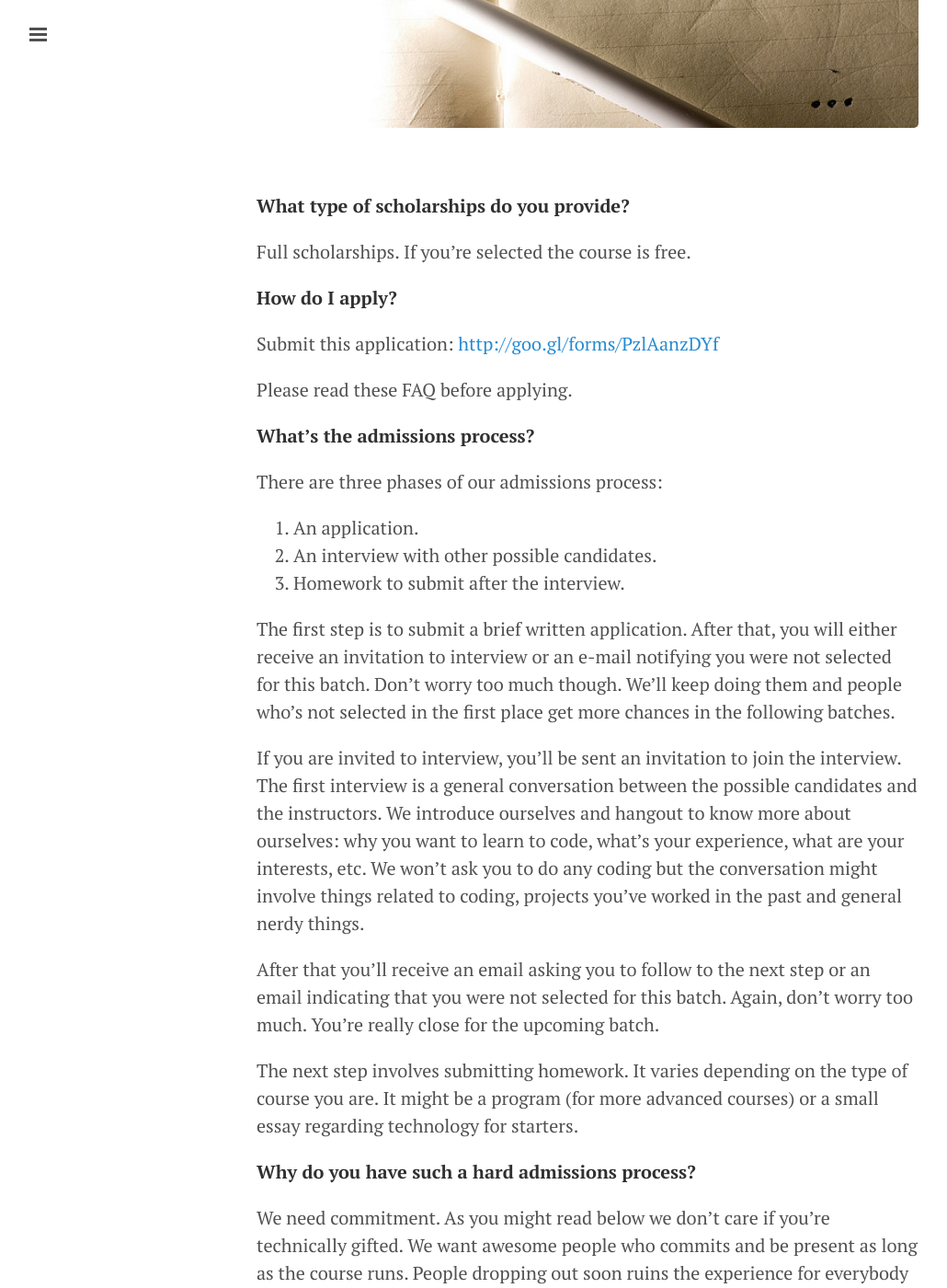
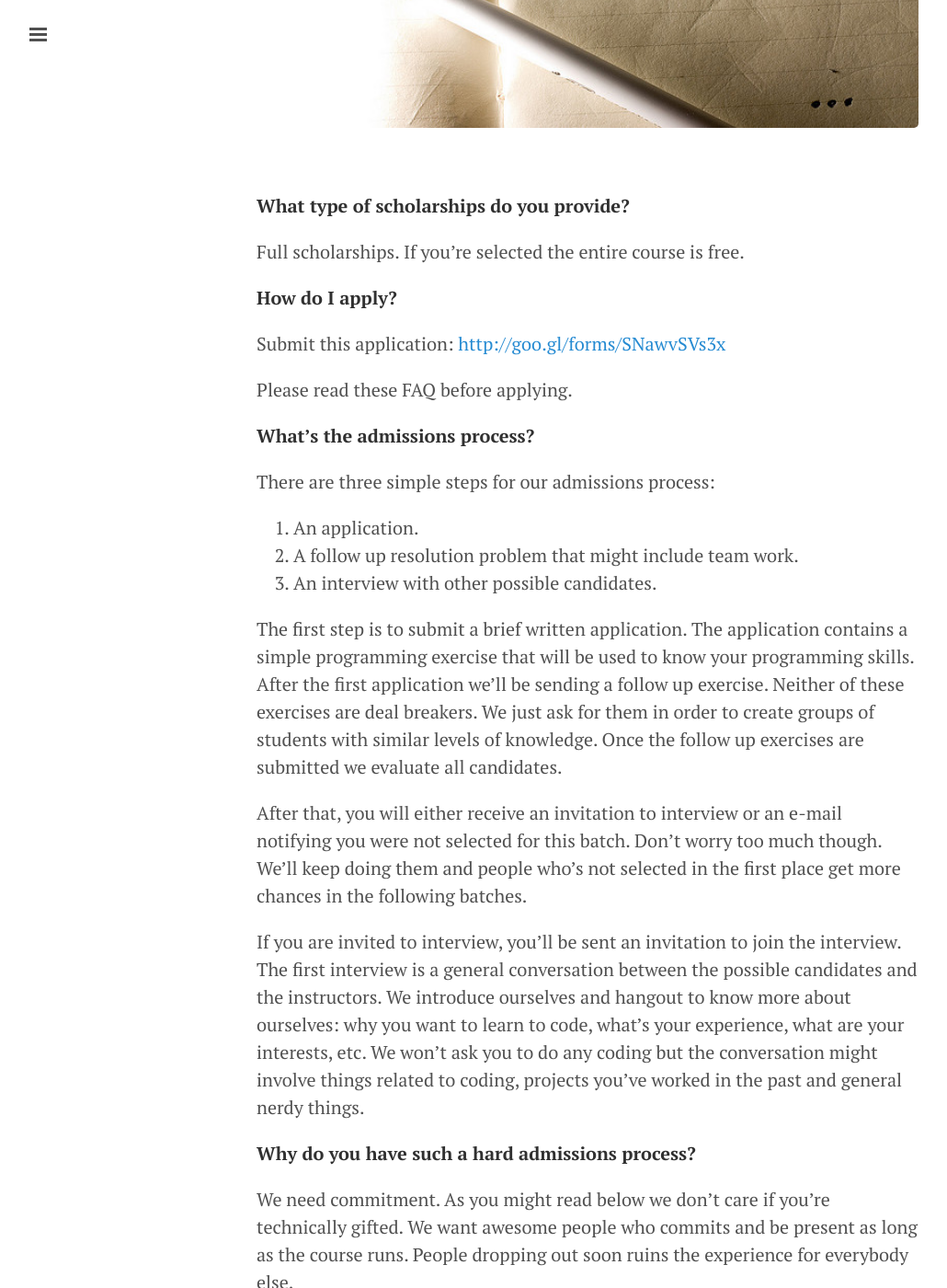
Before and after one commit to mcne65/rmotr.github.io, a Jekyll site: the page built from _posts/2015-01-08-scholarship-faqs.md, in a window 1280 px wide and 1400 px high, scrolled down 574 px. Shown: the whole window at 92% size, without its empty margins (1-1031 px from the left). Built offline with Jekyll 4.4.1, drawn with Linux system fonts in a browser that asks for light colours; Markdown is read by kramdown in place of the engine named in the settings; some of the changed text lies outside the part shown.

Commit message:
Tuned scholarship FAQs for 3rd batch

```diff
--- a/_posts/2015-01-08-scholarship-faqs.md
+++ b/_posts/2015-01-08-scholarship-faqs.md
@@ -14,37 +14,32 @@ author:
 
 **What type of scholarships do you provide?**
 
-Full scholarships. If you're selected the course is free.
+Full scholarships. If you're selected the entire course is free.
 
 **How do I apply?**
 
-Submit this application: [http://goo.gl/forms/PzlAanzDYf](http://goo.gl/forms/PzlAanzDYf)
+Submit this application: [http://goo.gl/forms/SNawvSVs3x](http://goo.gl/forms/SNawvSVs3x)
 
 Please read these FAQ before applying.
 
 **What's the admissions process?**
 
-There are three phases of our admissions process:
+There are three simple steps for our admissions process:
 
 1. An application.
-2. An interview with other possible candidates.
-3. Homework to submit after the interview.
+2. A follow up resolution problem that might include team work.
+3. An interview with other possible candidates.
 
-The first step is to submit a brief written application. After that, you will either receive an invitation to interview or an e-mail notifying you were not selected for this batch. Don't worry too much though. We'll keep doing them and people who's not selected in the first place get more chances in the following batches.
+
+The first step is to submit a brief written application. The application contains a simple programming exercise that will be used to know your programming skills. After the first application we'll be sending a follow up exercise. Neither of these exercises are deal breakers. We just ask for them in order to create groups of students with similar levels of knowledge. Once the follow up exercises are submitted we evaluate all candidates.
+
+After that, you will either receive an invitation to interview or an e-mail notifying you were not selected for this batch. Don't worry too much though. We'll keep doing them and people who's not selected in the first place get more chances in the following batches.
 
 If you are invited to interview, you'll be sent an invitation to join the interview. The first interview is a general conversation between the possible candidates and the instructors. We introduce ourselves and hangout to know more about ourselves: why you want to learn to code, what's your experience, what are your interests, etc. We won't ask you to do any coding but the conversation might involve things related to coding, projects you've worked in the past and general nerdy things.
-
-After that you'll receive an email asking you to follow to the next step or an email indicating that you were not selected for this batch. Again, don't worry too much. You're really close for the upcoming batch.
-
-The next step involves submitting homework. It varies depending on the type of course you are. It might be a program (for more advanced courses) or a small essay regarding technology for starters.
 
 **Why do you have such a hard admissions process?**
 
 We need commitment. As you might read below we don't care if you're technically gifted. We want awesome people who commits and be present as long as the course runs. People dropping out soon ruins the experience for everybody else.
-
-**When is the deadline to submit applications?**
-
-Sunday, January 11th, 2015.
 
 **What do you take into account to select students?**
 
```
Also changed, not shown: other parts of _posts/2015-01-08-scholarship-faqs.md (+1 -1 lines).
